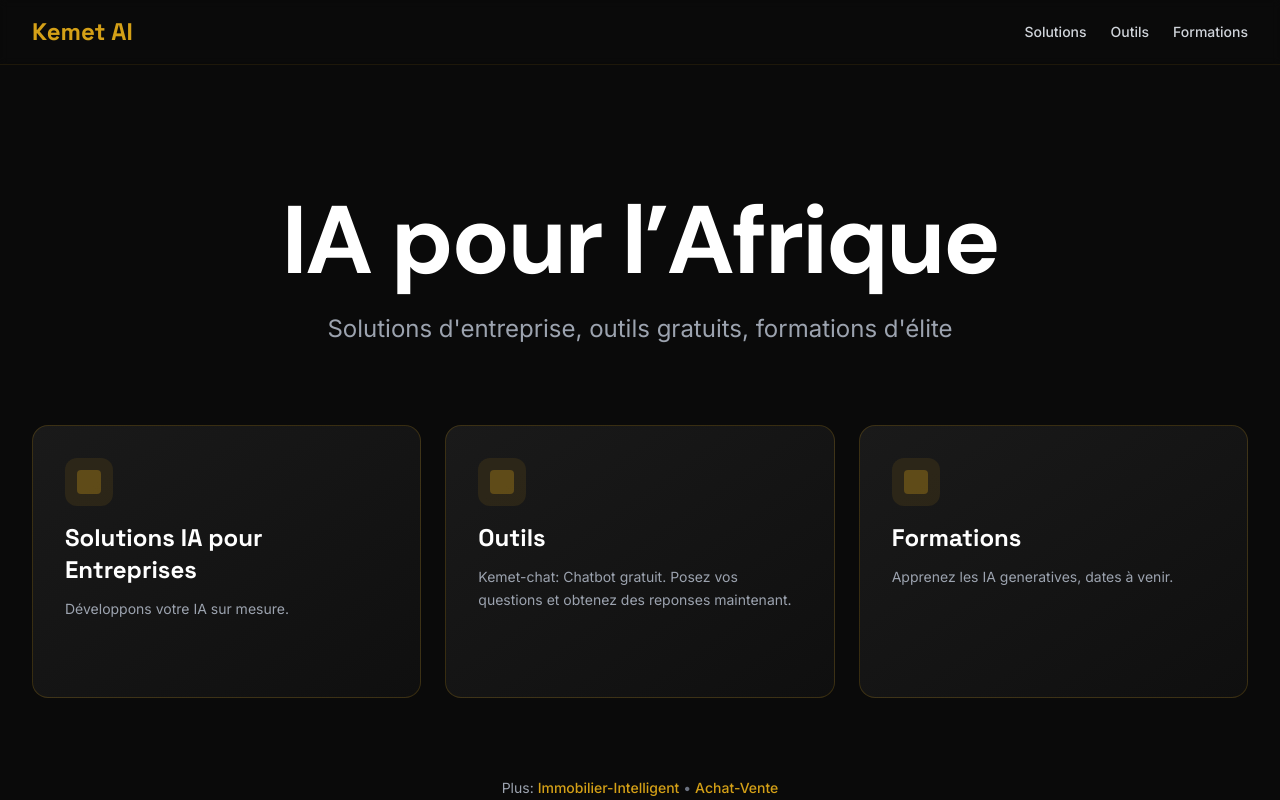
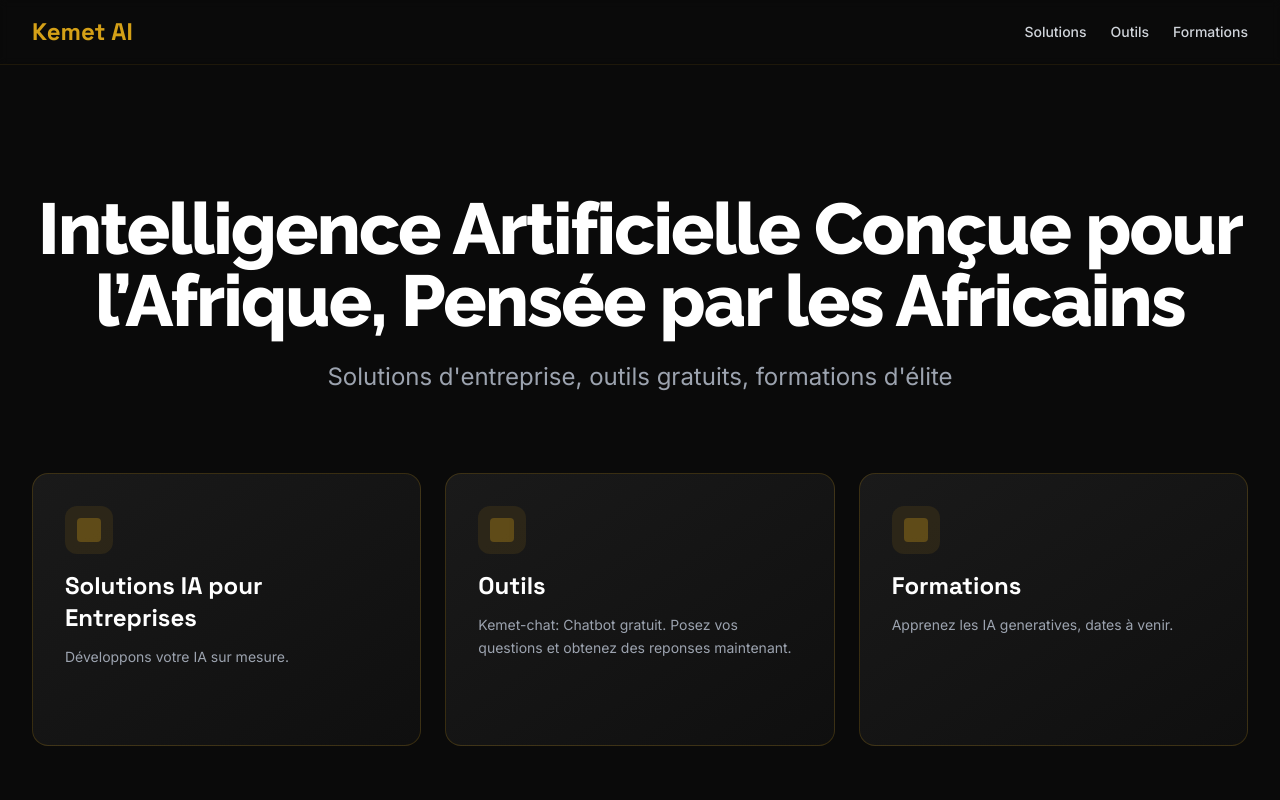
Before and after one commit to A-Njock/KEMET-AI, a React (Vite) app: page / in a window 1280 px wide. Shown: the top 800 px of the page. Built offline with nearby package versions, Linux system fonts and the light colour scheme.

Commit message:
i18n: translate header nav and gallery title; update hero to full phrase with Raleway; add Raleway font; fix tools card text

```diff
--- a/index.html
+++ b/index.html
@@ -4,12 +4,12 @@
     <meta charset="UTF-8" />
     <link rel="icon" type="image/svg+xml" href="/favicon.svg" />
     <meta name="viewport" content="width=device-width, initial-scale=1.0" />
-    <title>Kemet AI - IA pour l'Afrique</title>
-    <meta name="description" content="Solutions IA, formation IA, outils gratuits pour l'Afrique" />
-    <meta name="keywords" content="IA Afrique, formation IA, chatbot droit Afrique, Ashavant" />
+    <title>Kemet AI - IA pour le Cameroun</title>
+    <meta name="description" content="Solutions IA, formation IA, outils gratuits pour le Cameroun" />
+    <meta name="keywords" content="IA Cameroun, formation IA, chatbot droit Cameroun, Ashavant" />
     <link rel="preconnect" href="https://fonts.googleapis.com">
     <link rel="preconnect" href="https://fonts.gstatic.com" crossorigin>
-    <link href="https://fonts.googleapis.com/css2?family=Inter:wght@300;400;500;600;700;800&family=Space+Grotesk:wght@400;500;600;700&family=DM+Sans:wght@400;500;600;700&display=swap" rel="stylesheet">
+    <link href="https://fonts.googleapis.com/css2?family=Inter:wght@300;400;500;600;700;800&family=Space+Grotesk:wght@400;500;600;700&family=DM+Sans:wght@400;500;600;700&family=Raleway:wght@600;700;800&display=swap" rel="stylesheet">
   </head>
   <body>
     <div id="root"></div>
--- a/src/components/Gallery.tsx
+++ b/src/components/Gallery.tsx
@@ -1,4 +1,7 @@
+import { useTranslation } from 'react-i18next';
+
 export default function Gallery() {
+  const { t } = useTranslation();
   const images = [
     {
       src: 'https://images.unsplash.com/photo-1511578314322-379afb476865?w=500&h=400&fit=crop&q=80',
@@ -21,7 +24,7 @@
   return (
     <section className="mb-20">
       <h2 className="text-3xl font-heading font-bold text-white text-center mb-12">
-        Nos Réalisations
+        {t('gallery_title')}
       </h2>
       <div className="grid grid-cols-2 md:grid-cols-4 gap-4">
         {images.map((img, i) => (
--- a/src/components/Header.tsx
+++ b/src/components/Header.tsx
@@ -1,6 +1,8 @@
 import { Link } from 'react-router-dom';
+import { useTranslation } from 'react-i18next';
 
 export default function Header() {
+  const { t } = useTranslation();
   return (
     <header className="w-full py-4 px-6 lg:px-8 border-b border-gold/10 bg-black/50 backdrop-blur-sm sticky top-0 z-50">
       <div className="max-w-7xl mx-auto flex justify-between items-center">
@@ -12,19 +14,19 @@
             to="/solutions"
             className="text-gray-300 hover:text-gold transition-colors text-sm font-medium"
           >
-            Solutions
+            {t('nav_solutions')}
           </Link>
           <Link
             to="/outils"
             className="text-gray-300 hover:text-gold transition-colors text-sm font-medium"
           >
-            Outils
+            {t('nav_tools')}
           </Link>
           <Link
             to="/formations"
             className="text-gray-300 hover:text-gold transition-colors text-sm font-medium"
           >
-            Formations
+            {t('nav_trainings')}
           </Link>
         </nav>
       </div>
--- a/src/locales/en.json
+++ b/src/locales/en.json
@@ -11,6 +11,11 @@
   "plus_immobilier": "Smart Real Estate",
   "plus_achat_vente": "Buy-Sell",
   "plus_text": "Buy, rent, find fast. Buy, sell-smart marketplace.",
+  "nav_solutions": "Solutions",
+  "nav_tools": "Tools",
+  "nav_trainings": "Trainings",
+  "gallery_title": "Our Work",
+  "hero_title_full": "Artificial Intelligence Built for Africa, Innovated by Africans",
   "connections": "connected",
   "connections_plural": "connected",
   "chatbot_placeholder": "Ask a legal question",
--- a/src/locales/fr.json
+++ b/src/locales/fr.json
@@ -11,6 +11,11 @@
   "plus_immobilier": "Immobilier-Intelligent",
   "plus_achat_vente": "Achat-Vente",
   "plus_text": "Achetez, louez, trouvez vite. Achetez, vendez-marché intelligent.",
+  "nav_solutions": "Solutions",
+  "nav_tools": "Outils",
+  "nav_trainings": "Formations",
+  "gallery_title": "Nos Réalisations",
+  "hero_title_full": "Intelligence Artificielle Conçue pour l’Afrique, Pensée par les Africains",
   "connections": "connecté",
   "connections_plural": "connectés",
   "chatbot_placeholder": "Posez une question juridique",
--- a/src/pages/Home.tsx
+++ b/src/pages/Home.tsx
@@ -32,8 +32,11 @@
       <main className="max-w-7xl mx-auto px-6 lg:px-8">
         {/* Hero Section */}
         <section className="mt-20 md:mt-32 text-center mb-20">
-          <h1 className="text-6xl md:text-7xl lg:text-8xl font-display font-extrabold text-white mb-6 leading-tight tracking-tight">
-            {i18n.language === 'fr' ? 'IA pour l’Afrique' : 'AI for Africa'}
+          <h1
+            className="text-5xl md:text-6xl lg:text-7xl font-extrabold text-white mb-6 leading-tight tracking-tight"
+            style={{ fontFamily: 'Raleway, system-ui, sans-serif' }}
+          >
+            {t('hero_title_full')}
           </h1>
           <p className="text-xl md:text-2xl text-gray-400 max-w-2xl mx-auto leading-relaxed">
             {t('hero_tagline')}
```
